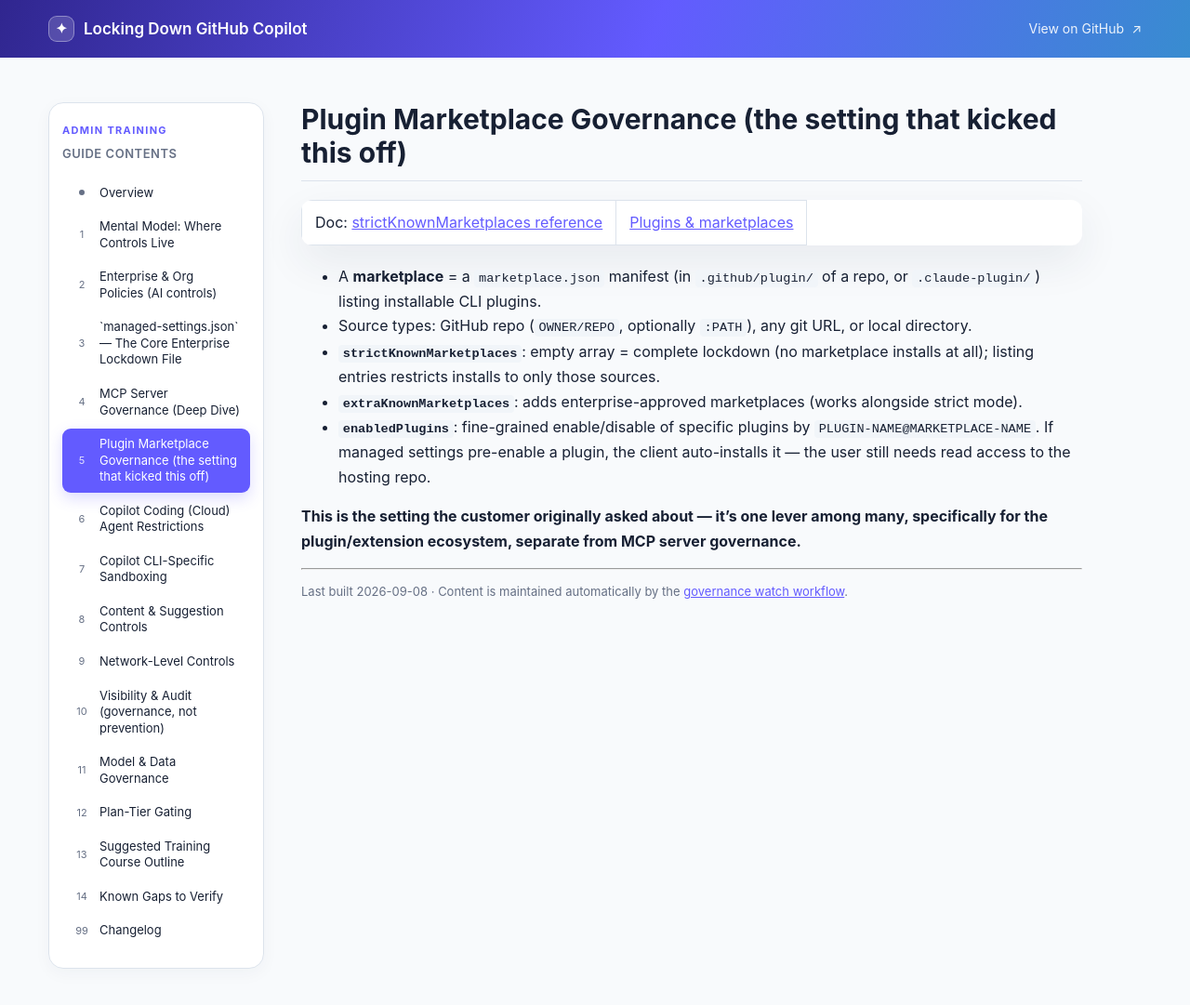
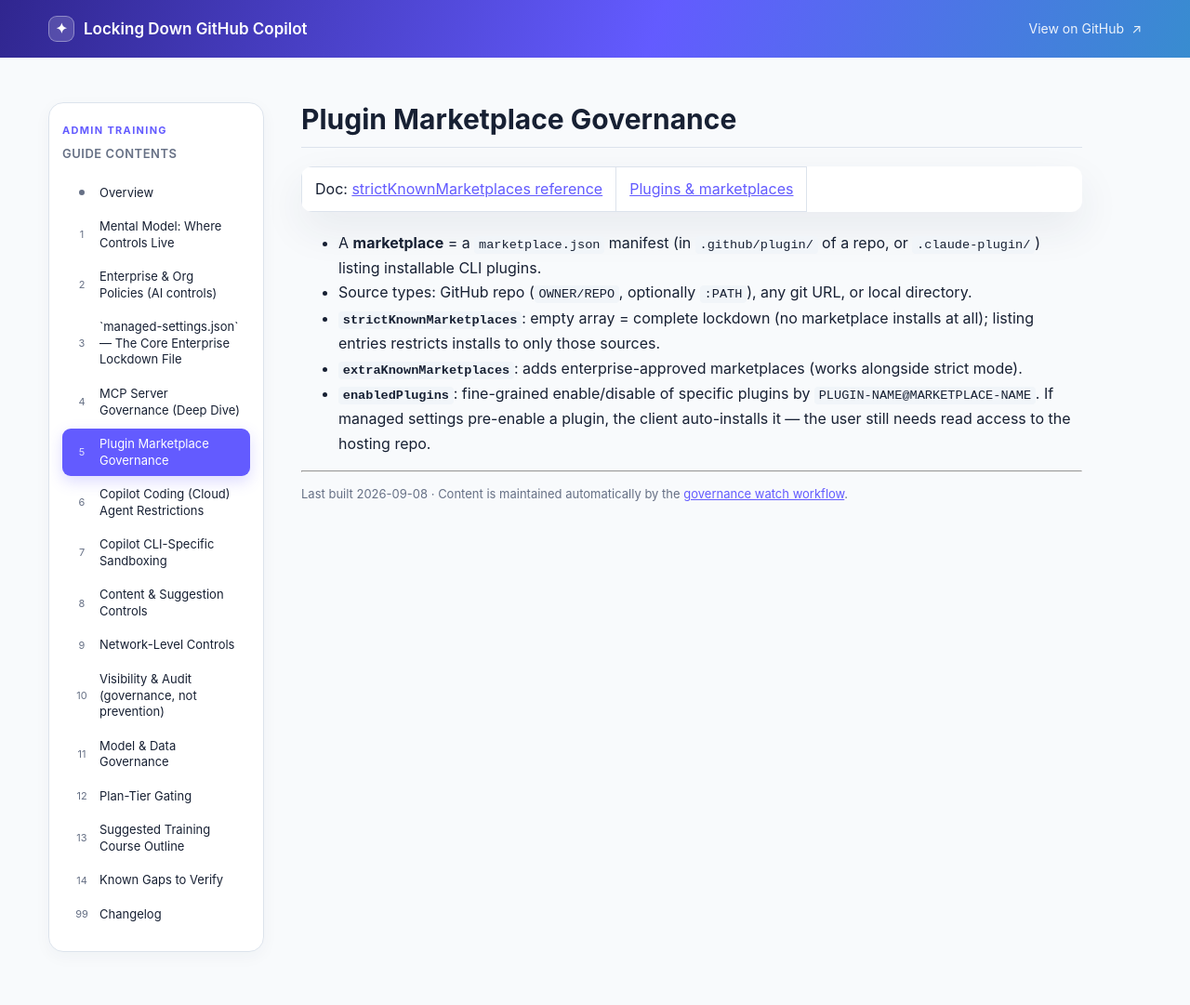
Before and after one commit to beardofedu/copilot-governance-training, a Jekyll site: the page built from docs/sections/plugin-marketplaces.md, in a window 1280 px wide and 1114 px high. Shown: the top 1081 px of the window at 93% size. Built offline with Jekyll 4.4.1, drawn with Linux system fonts in a browser that asks for light colours.

Commit message:
Remove customer-setting framing
Co-authored-by: beardofedu <18329853+beardofedu@users.noreply.github.com>

```diff
--- a/docs/sections/plugin-marketplaces.md
+++ b/docs/sections/plugin-marketplaces.md
@@ -1,11 +1,11 @@
 ---
 layout: default
-title: "Plugin Marketplace Governance (the setting that kicked this off)"
+title: "Plugin Marketplace Governance"
 nav_order: 5
 permalink: /sections/plugin-marketplaces/
 ---
 
-# Plugin Marketplace Governance (the setting that kicked this off)
+# Plugin Marketplace Governance
 
 Doc: [strictKnownMarketplaces reference](https://docs.github.com/en/copilot/reference/enterprise-administrators/enterprise-managed-settings#strictknownmarketplaces) | [Plugins & marketplaces](https://docs.github.com/en/copilot/how-tos/copilot-cli/customize-copilot/plugins-marketplace)
 
@@ -14,5 +14,3 @@ Doc: [strictKnownMarketplaces reference](https://docs.github.com/en/copilot/refe
 - **`strictKnownMarketplaces`**: empty array = complete lockdown (no marketplace installs at all); listing entries restricts installs to only those sources.
 - **`extraKnownMarketplaces`**: adds enterprise-approved marketplaces (works alongside strict mode).
 - **`enabledPlugins`**: fine-grained enable/disable of specific plugins by `PLUGIN-NAME@MARKETPLACE-NAME`. If managed settings pre-enable a plugin, the client auto-installs it — the user still needs read access to the hosting repo.
-
-**This is the setting the customer originally asked about — it's one lever among many, specifically for the plugin/extension ecosystem, separate from MCP server governance.**
```
